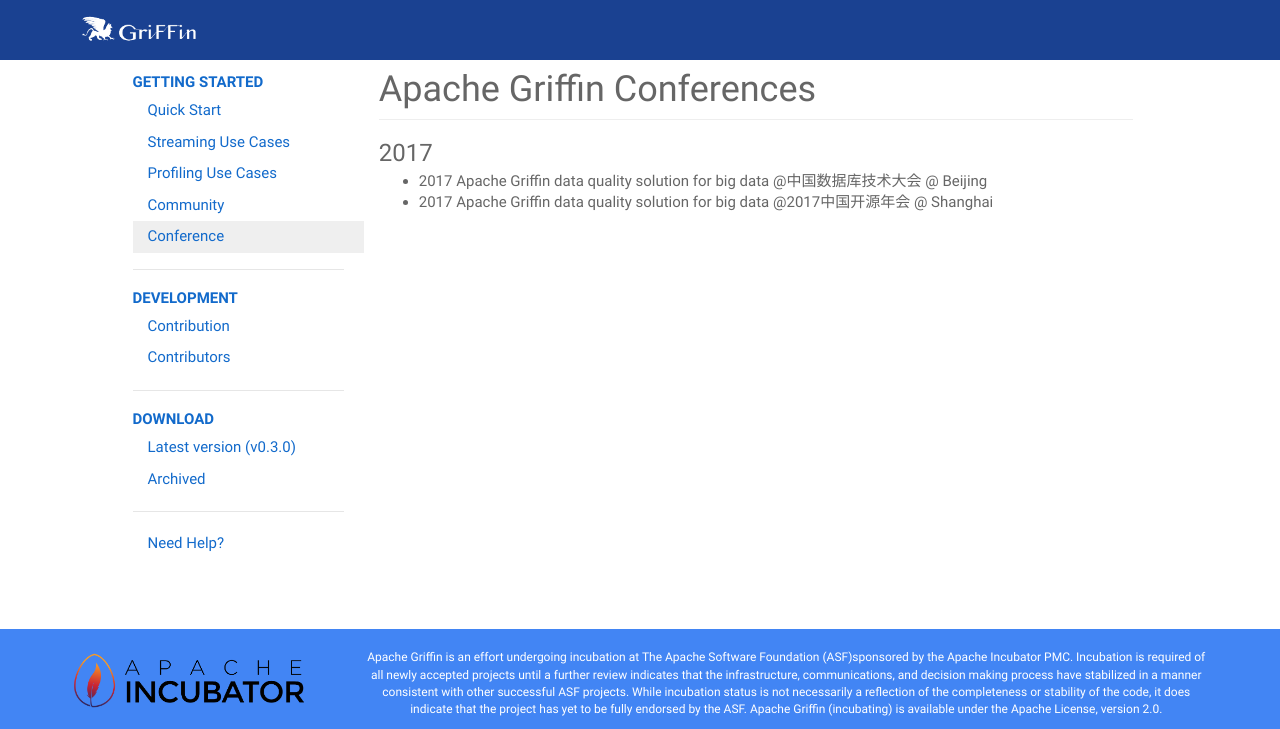
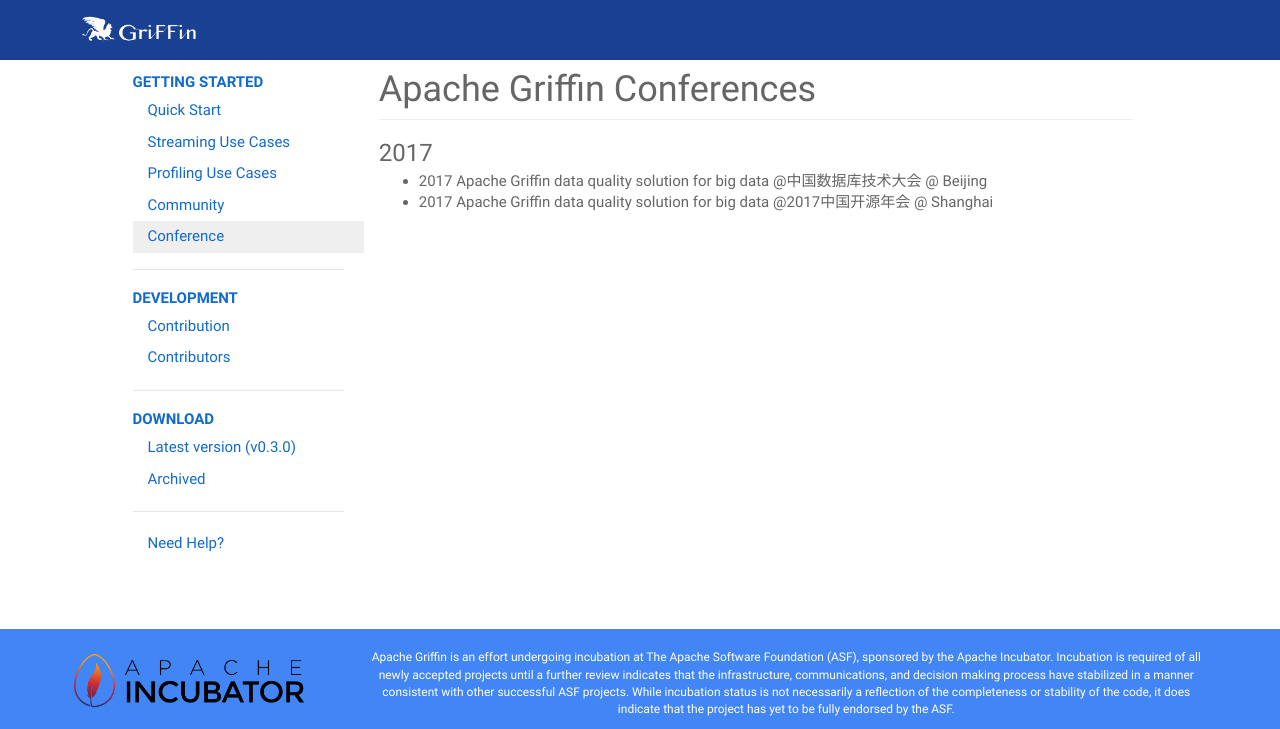
Before and after one commit to apache/griffin-site, a Jekyll site: the page built from conf.md, in a window 1280 px wide and 1101 px high. Shown: the top 729 px of the window. Built offline with Jekyll 4.4.1, drawn with Linux system fonts in a browser that asks for light colours; comment, search, counter and statistics services are not loaded; some of the changed text lies outside the part shown.

Commit message:
Fixes to comply with whimsy website checker

```diff
--- a/_includes/footer.html
+++ b/_includes/footer.html
@@ -8,15 +8,20 @@
             <div class="col-md-9">
                 <div style="margin-left:auto; margin-right:auto; text-align:center;font-size:12px;">
                     <div>
-                        Apache Griffin is an effort undergoing incubation at The <a href="http://www.apache.org">Apache Software Foundation (ASF)</a>sponsored by the Apache Incubator PMC. Incubation is required of all newly accepted projects until a further review indicates that the infrastructure, communications, and decision making process have stabilized in a manner consistent with other successful ASF projects. While incubation status is not necessarily a reflection of the completeness or stability of the code, it does indicate that the project has yet to be fully endorsed by the ASF. Apache Griffin (incubating) is available under the <a href="https://www.apache.org/licenses">Apache License, version 2.0</a>.
+                        Apache Griffin is an effort undergoing incubation at The Apache Software Foundation (ASF), sponsored by the Apache Incubator. Incubation is required of all newly accepted projects until a further review indicates that the infrastructure, communications, and decision making process have stabilized in a manner consistent with other successful ASF projects. While incubation status is not necessarily a reflection of the completeness or stability of the code, it does indicate that the project has yet to be fully endorsed by the ASF.
                     </div>
                 </div>
             </div>
         </div>
-        <div class="row">
-            <br/>
-            Copyright © 2018 The Apache Software Foundation. All Rights Reserved. Apache, Apache Griffin and the Apache feather logo are trademarks of The Apache Software Foundation.
+        <div class="row" style="padding-top:10px;">
+            Copyright © 2018 The Apache Software Foundation, Licensed under the <a href="http://www.apache.org/licenses/LICENSE-2.0">Apache License, Version 2.0</a>.<br>
+			Apache Griffin, Griffin, Apache, the Apache feather logo and the Apache Griffin logo are trademarks of The Apache Software Foundation.
         </div>
+		<div class="row text-center" style="padding-top:10px;">
+			<a href="https://www.apache.org/events/current-event.html">
+				<img src="https://www.apache.org/events/current-event-234x60.png" alt="ASF Current Event">
+			</a>
+		</div>
     </div>
 </div>
 <!-- footer end -->
```
Also changed, not shown: index.html (+27 -5 lines).
